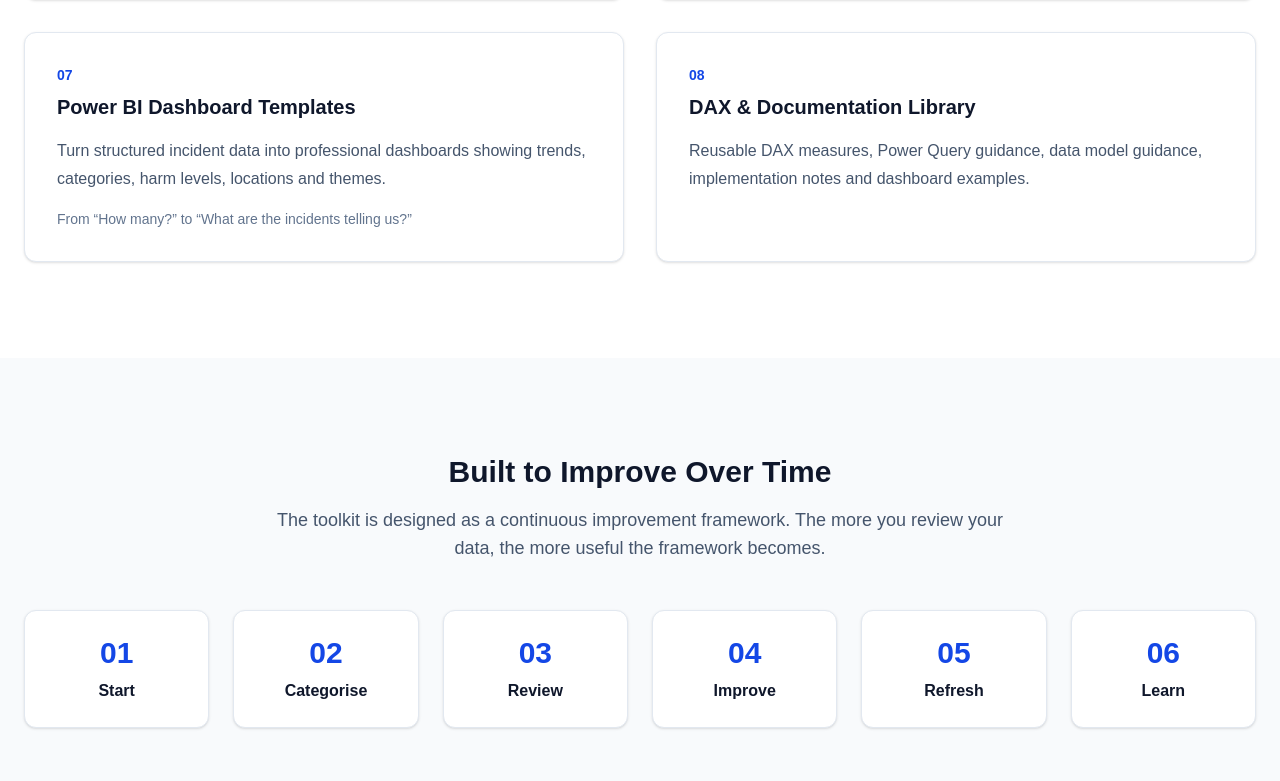
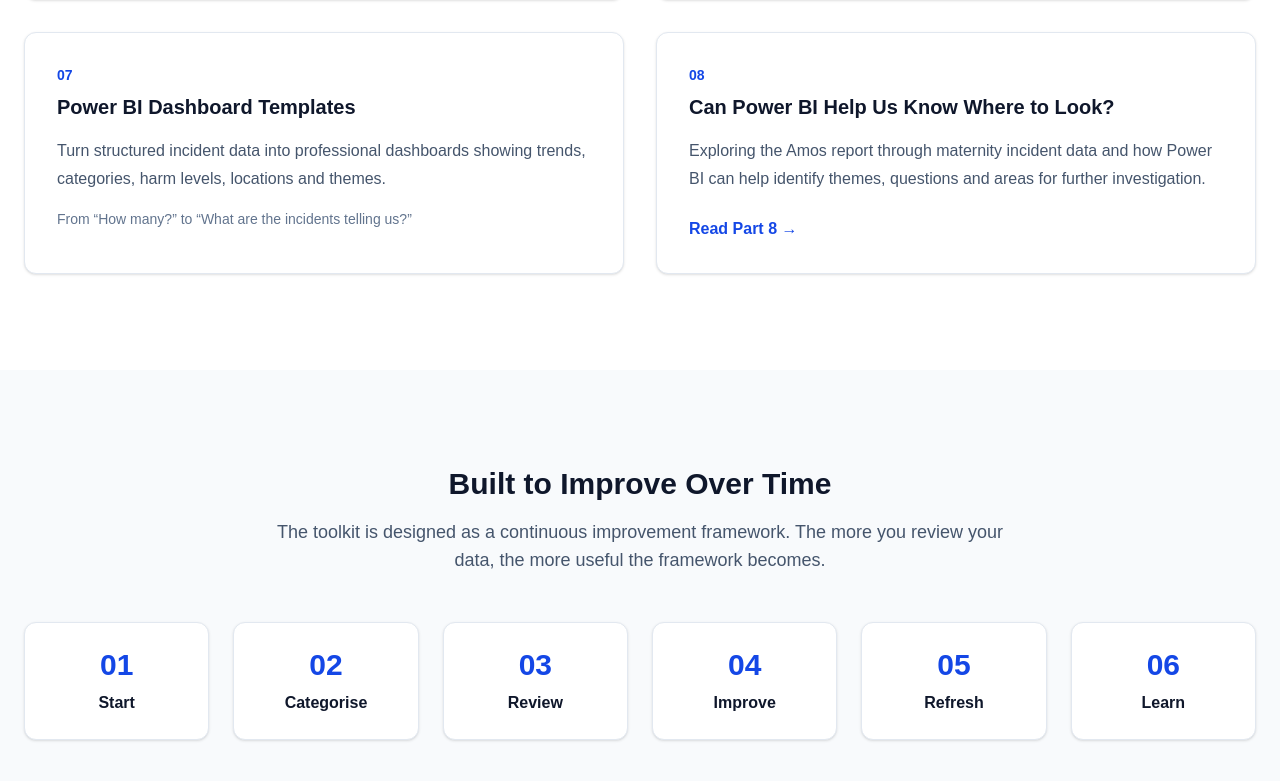
Before and after one commit to 24Mark8/templatecanvasiq, a Next.js app: page /toolkit in a window 1280 px wide. Shown: the part 2373-3154 px from the top of the page. Built offline with nearby package versions, Linux system fonts and the light colour scheme.

Commit message:
Update page.tsx

```diff
--- a/app/toolkit/page.tsx
+++ b/app/toolkit/page.tsx
@@ -234,17 +234,26 @@ export default function Toolkit() {
   </p>
 </div>
 
-
 {/* 08 */}
 <div className="rounded-xl border border-slate-200 bg-white p-8 shadow-sm transition hover:-translate-y-1 hover:shadow-lg">
   <p className="text-sm font-semibold text-blue-700">08</p>
+
   <h3 className="mt-2 text-xl font-bold text-slate-900">
-                DAX &amp; Documentation Library
+    Can Power BI Help Us Know Where to Look?
   </h3>
+
   <p className="mt-4 leading-7 text-slate-600">
-                Reusable DAX measures, Power Query guidance, data model
-                guidance, implementation notes and dashboard examples.
+    Exploring the Amos report through maternity incident data and how
+    Power BI can help identify themes, questions and areas for further
+    investigation.
   </p>
+
+  <a
+    href="/articles/part-8"
+    className="mt-6 inline-block font-semibold text-blue-700 hover:text-blue-900"
+  >
+    Read Part 8 →
+  </a>
 </div>
 
 </div>
```
Lines whose indentation alone changed are shown as unchanged.
